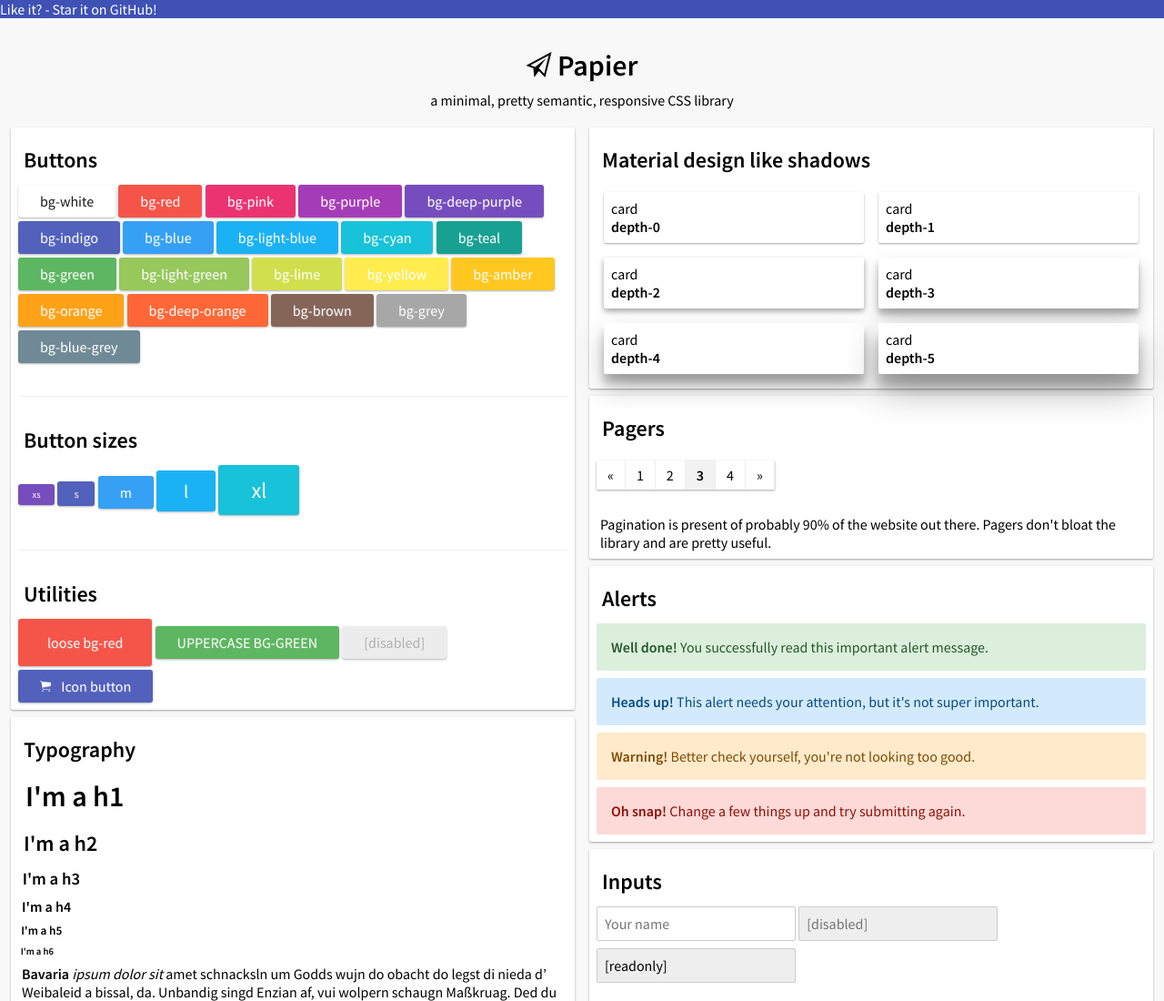
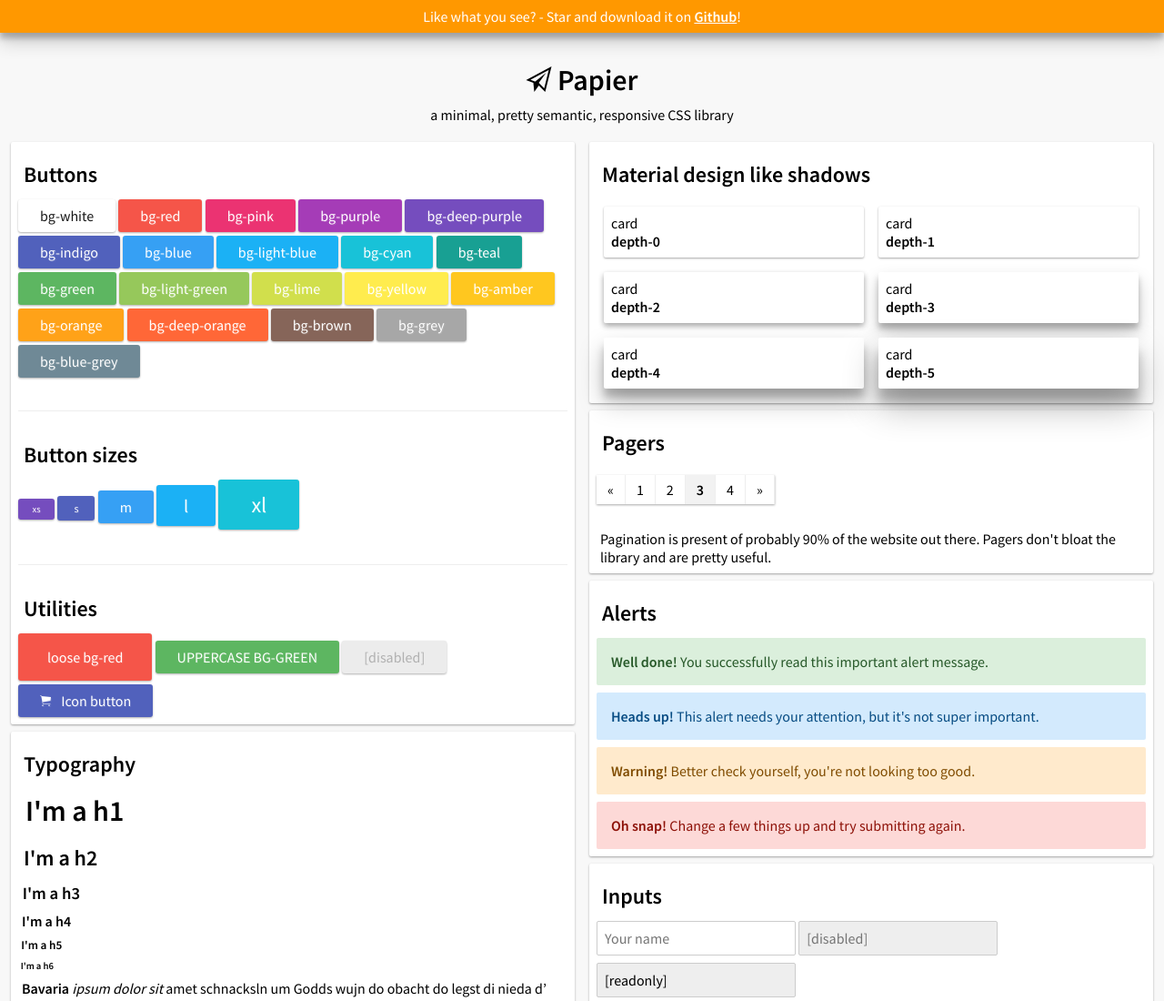
Before and after one commit to alexanderGugel/papier, a website: page index.html in a window 1280 px wide. Shown: the top 1100 px of the page at 91% size. Drawn offline with nearby package versions, Linux system fonts and the light colour scheme.

Commit message:
Too lazy for a commit message

```diff
--- a/index.html
+++ b/index.html
@@ -8,6 +8,14 @@
   <link rel="stylesheet" href="http://code.ionicframework.com/ionicons/2.0.0/css/ionicons.min.css">
   <link rel="stylesheet" href="dist/papier.css">
   <style>
+    .top-bar {
+      padding: 0.5em;
+    }
+
+    .top-bar a {
+      font-weight: 600;
+    }
+
     header .logo {
       color: #000;
       text-decoration: none;
@@ -26,13 +34,12 @@
 <body class="bg-subtle">
 <!--   <a href="https://github.com/you"><img style="position: absolute; top: 0; right: 0; border: 0;" src="https://camo.githubusercontent.com/38ef81f8aca64bb9a64448d0d70f1308ef5341ab/68747470733a2f2f73332e616d617a6f6e6177732e636f6d2f6769746875622f726962626f6e732f666f726b6d655f72696768745f6461726b626c75655f3132313632312e706e67" alt="Fork me on GitHub" data-canonical-src="https://s3.amazonaws.com/github/ribbons/forkme_right_darkblue_121621.png"></a>
  -->
-  <div class="bg-indigo">Like it? - Star it on GitHub!</div>
+  <header class="bg-orange top-bar depth-3 center">Like what you see? - Star and download it on <a href="https://github.com/alexanderGugel/papier">Github</a>!</header>
 
   <main class="s-padding">
     <header class="l-padding center">
       <a href="#" class="logo"><h1><i class="icon ion-paper-airplane"></i> Papier</h1></a>
       <p>a minimal, pretty semantic, responsive CSS library</p>
-      <!-- <a href="https://github.com/alexanderGugel/papier">Download</a> -->
     </header>
     <section class="row">
       <div class="col-md-6">
--- a/src/util.styl
+++ b/src/util.styl
@@ -70,6 +70,9 @@
 .bg-blue-grey { background: $blue-grey; }
 
 &[class*='bg-'] {
+  a {
+    color: #fff;
+  }
   color: #fff;
 }
 
```
Also changed, not shown: dist/papier.css.
